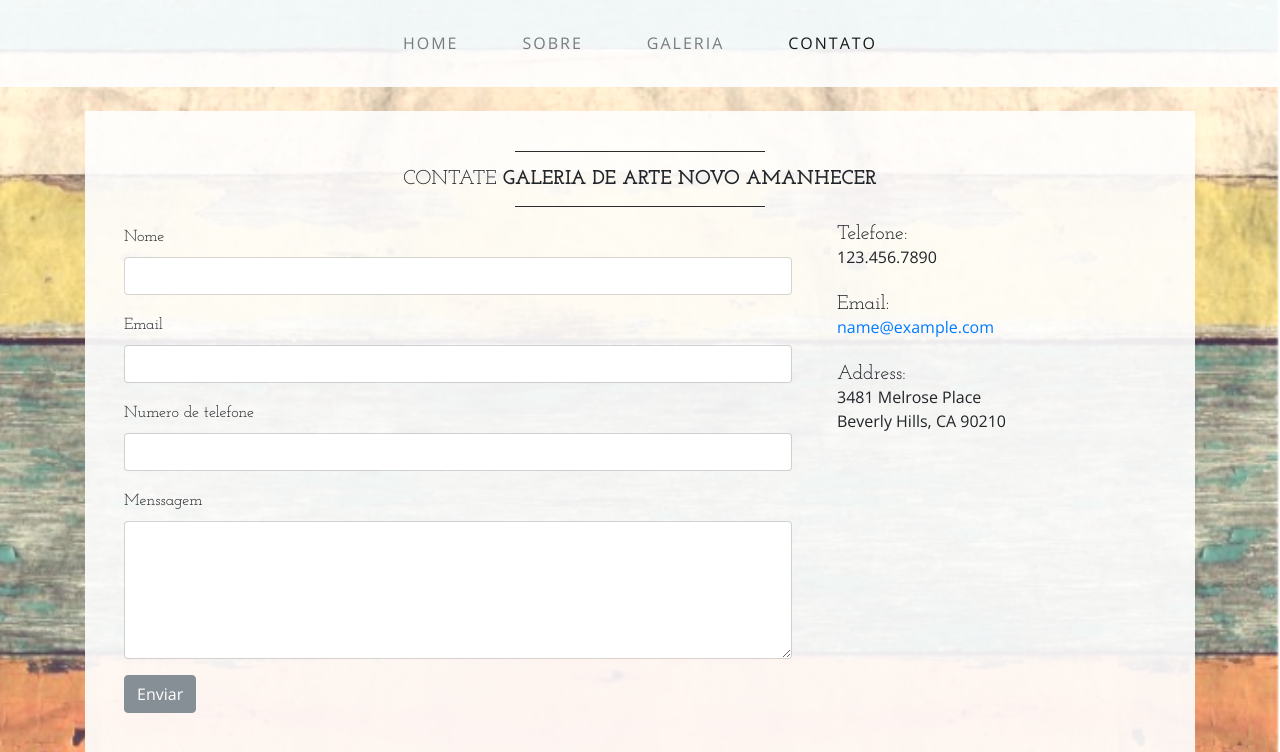
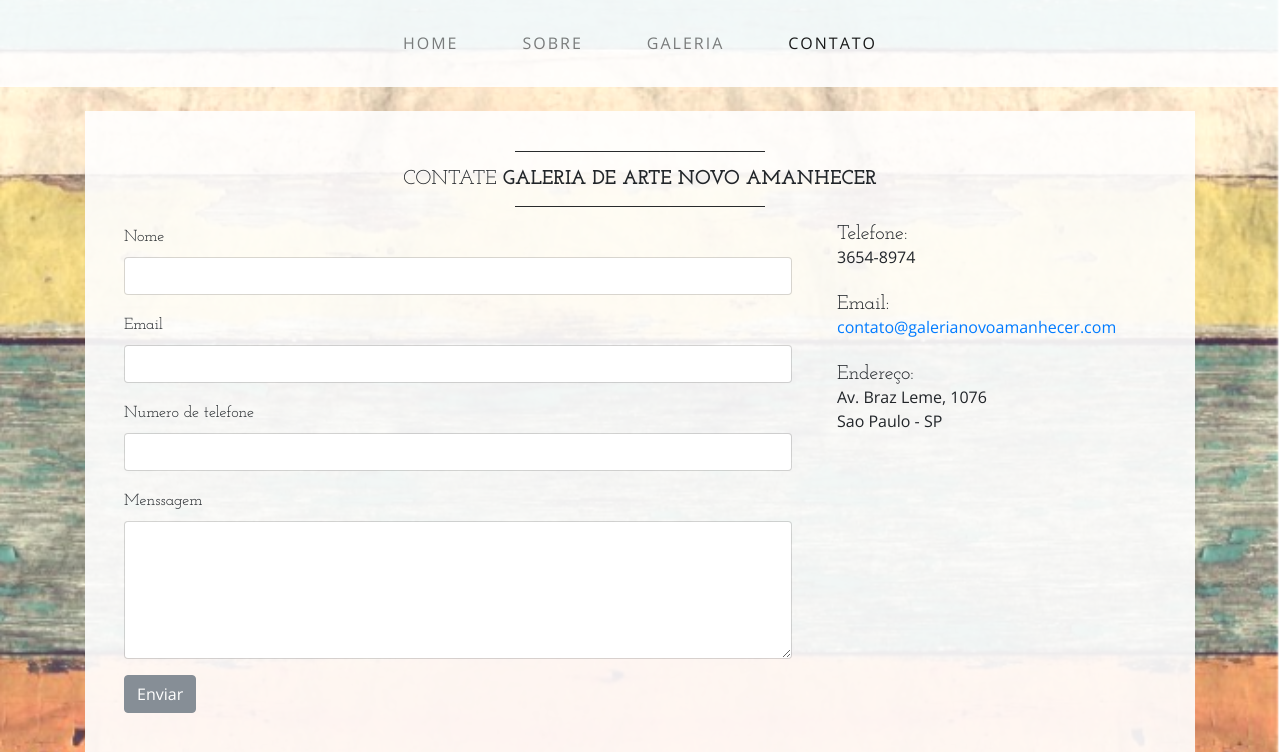
Before and after one commit to gnoguchi/art-gallery, a Node server app: page /contato in a window 1280 px wide. Shown: the part 196-948 px from the top of the page. Run offline with Node 20, Linux system fonts and the light colour scheme; some libraries are stand-ins or nearby versions.

Commit message:
obrigado

```diff
--- a/index.js
+++ b/index.js
@@ -29,6 +29,10 @@ app.get('/contato', (req, res) => {
     res.render('contato', {contactPage:true});
 });
 
+app.get('/obrigado', (req, res) => {
+    res.render('obrigado');
+});
+
 app.listen(3000, () => {
     console.log('Ouvindo porta 3000...');
 });
--- a/views/contato.handlebars
+++ b/views/contato.handlebars
@@ -7,6 +7,9 @@
                 <strong>Galeria de arte Novo Amanhecer</strong>
             </h2>
             <hr class="divider">
+            <form class="" action="obrigado" method="get">
+
+
               <div class="row">
                   <div class="col-lg-8">
                     <div class="form-group col-lg-12">
@@ -32,18 +35,19 @@
                   </div>
                   <div class="col-lg-4">
                       <h5 class="mb-0">Telefone:</h5>
-                    <div class="mb-4">123.456.7890</div>
+                      <div class="mb-4">3654-8974</div>
                       <h5 class="mb-0">Email:</h5>
                       <div class="mb-4">
-                        <a href="mailto:name@example.com">name@example.com</a>
+                          <a href="mailto:name@galerianovoamanhecer.com">contato@galerianovoamanhecer.com</a>
                       </div>
-                    <h5 class="mb-0">Address:</h5>
+                      <h5 class="mb-0">Endereço:</h5>
                       <div class="mb-4">
-                        3481 Melrose Place
-                        <br> Beverly Hills, CA 90210
+                          Av. Braz Leme, 1076
+                          <br> Sao Paulo - SP
                       </div>
                   </div>
               </div>
+            </form>
         </div>
 
 
```
Also changed, not shown: views/home.handlebars (+8 -11 lines), views/obrigado.handlebars (added, +8 -0 lines), assets/img/front.jpg (added). Lines whose indentation alone changed are shown as unchanged.
